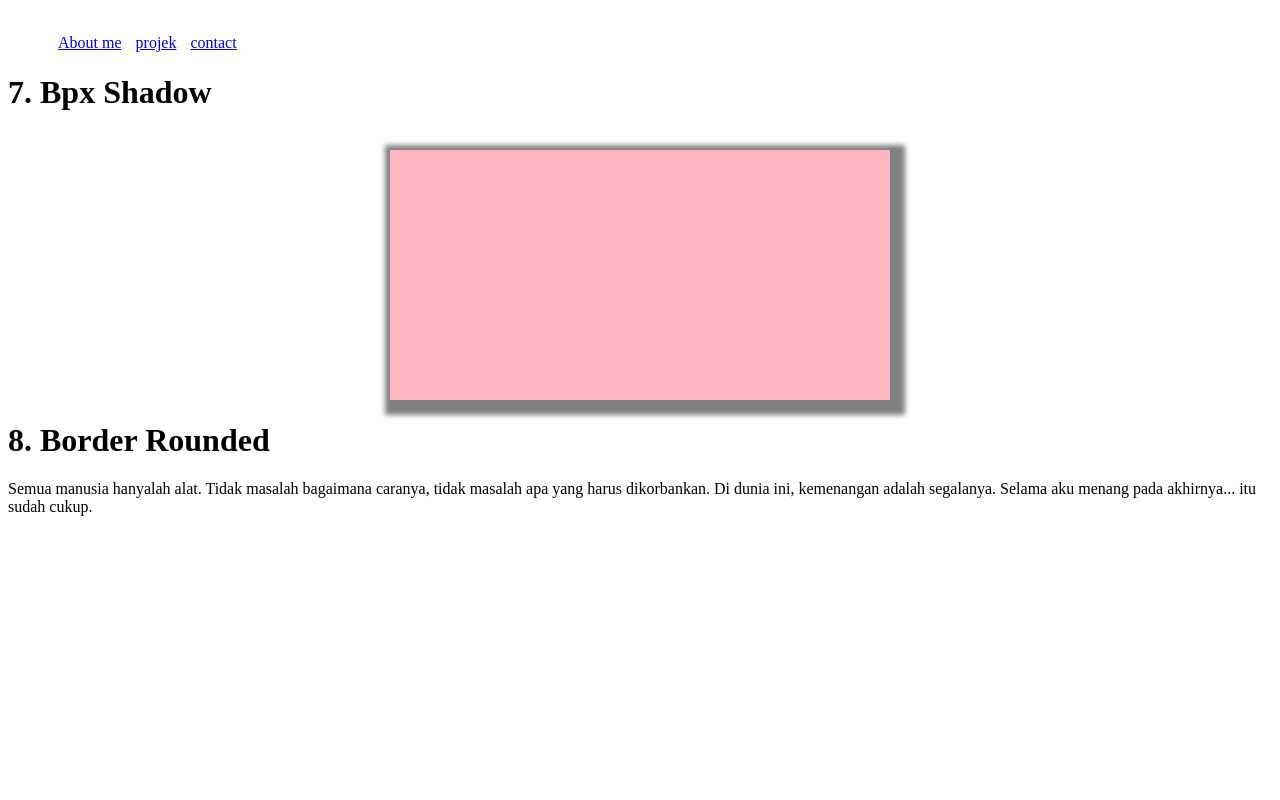
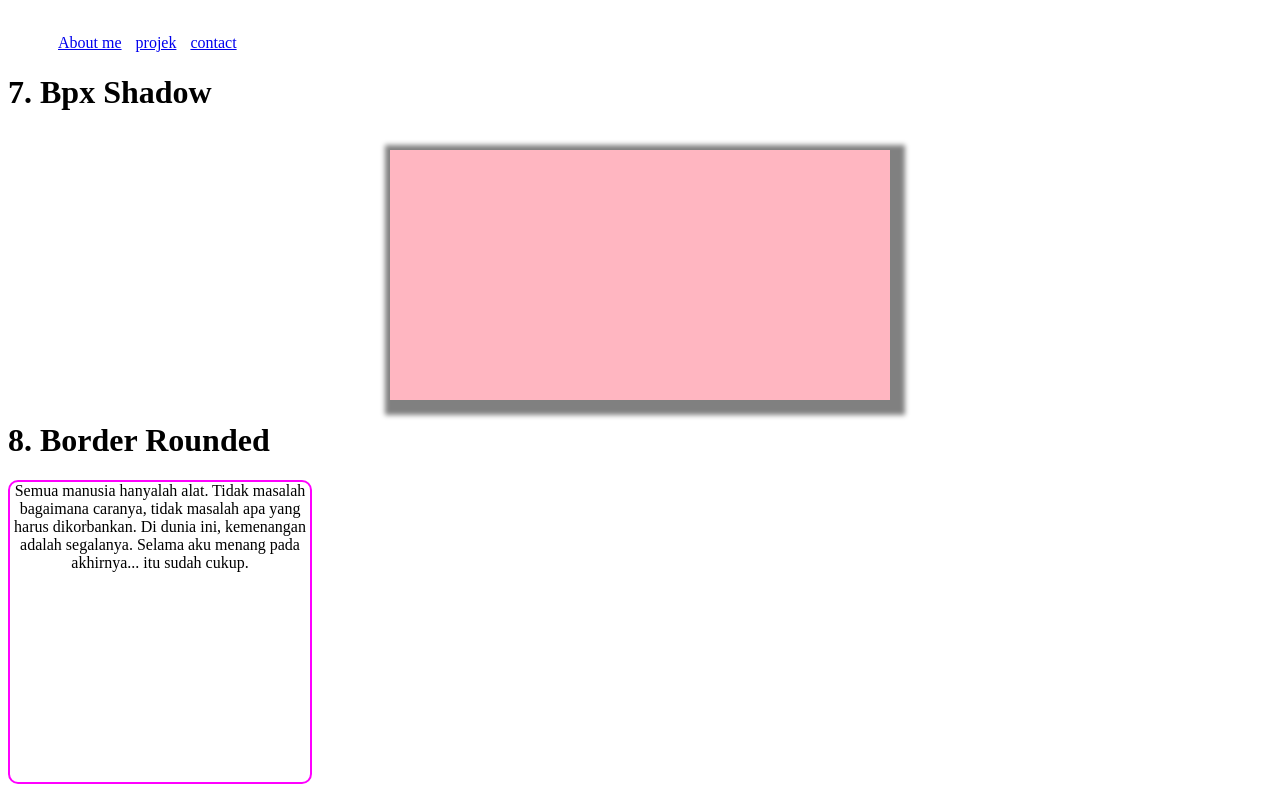
Before and after one commit to lufyanto/Belajar-HTML-dari-nol, a plain HTML site: page CSS/6. Box Model.html in a window 1280 px wide. Shown: the part 1687-2487 px from the top of the page. Before the commit the page ends 2219 px from the top, so only its background shows below. Drawn offline with Linux system fonts and the light colour scheme.

Commit message:
Add new .koji class for styled box element

```diff
--- a/CSS/6. Box Model.css
+++ b/CSS/6. Box Model.css
@@ -65,3 +65,11 @@ li{
     /*BOX SHADOW*/
     box-shadow: 5px 5px 5px 10px gray;
 }
+
+.koji{
+    width: 300px;
+    height: 300px;
+    border: 2px magenta solid;
+    text-align: center;
+    border-radius: 10px;
+}
```
